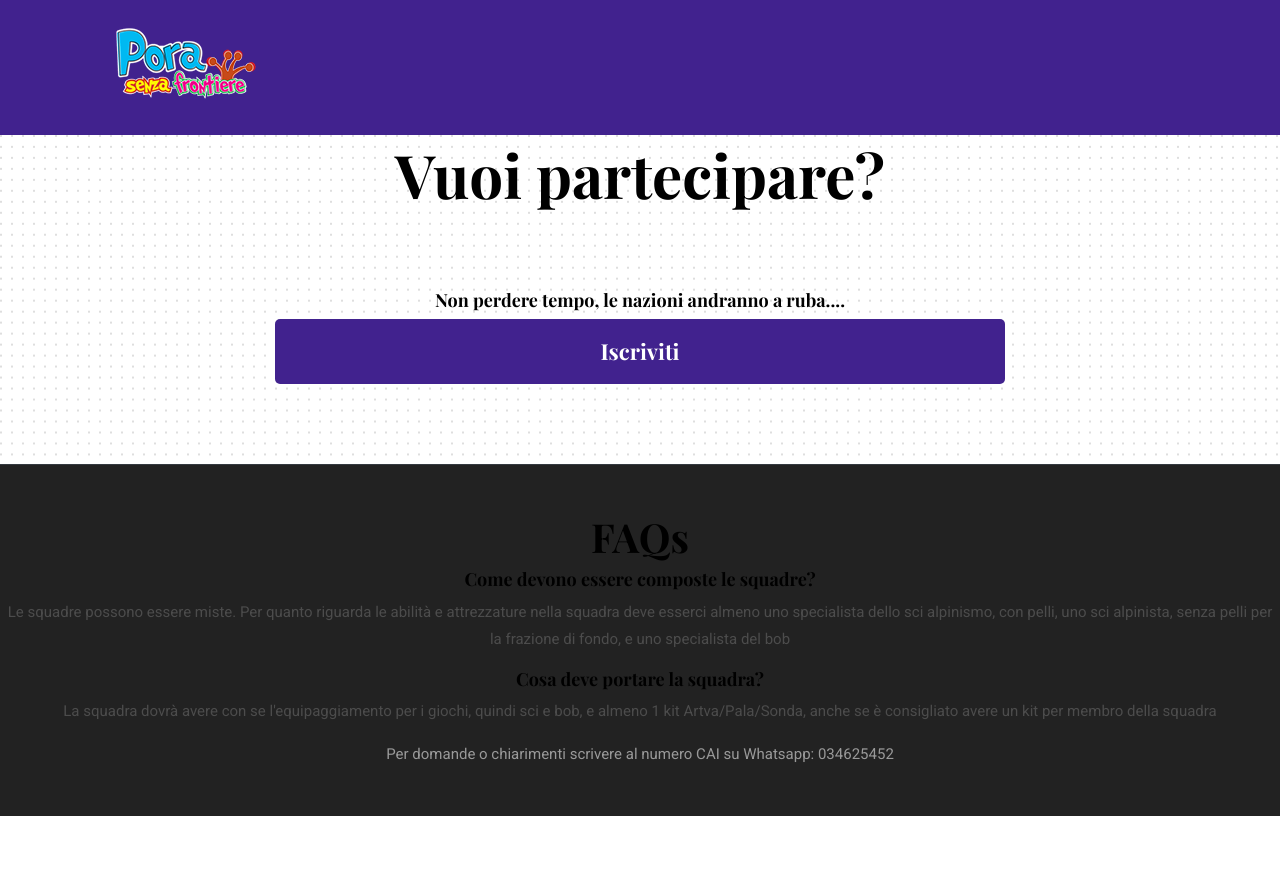
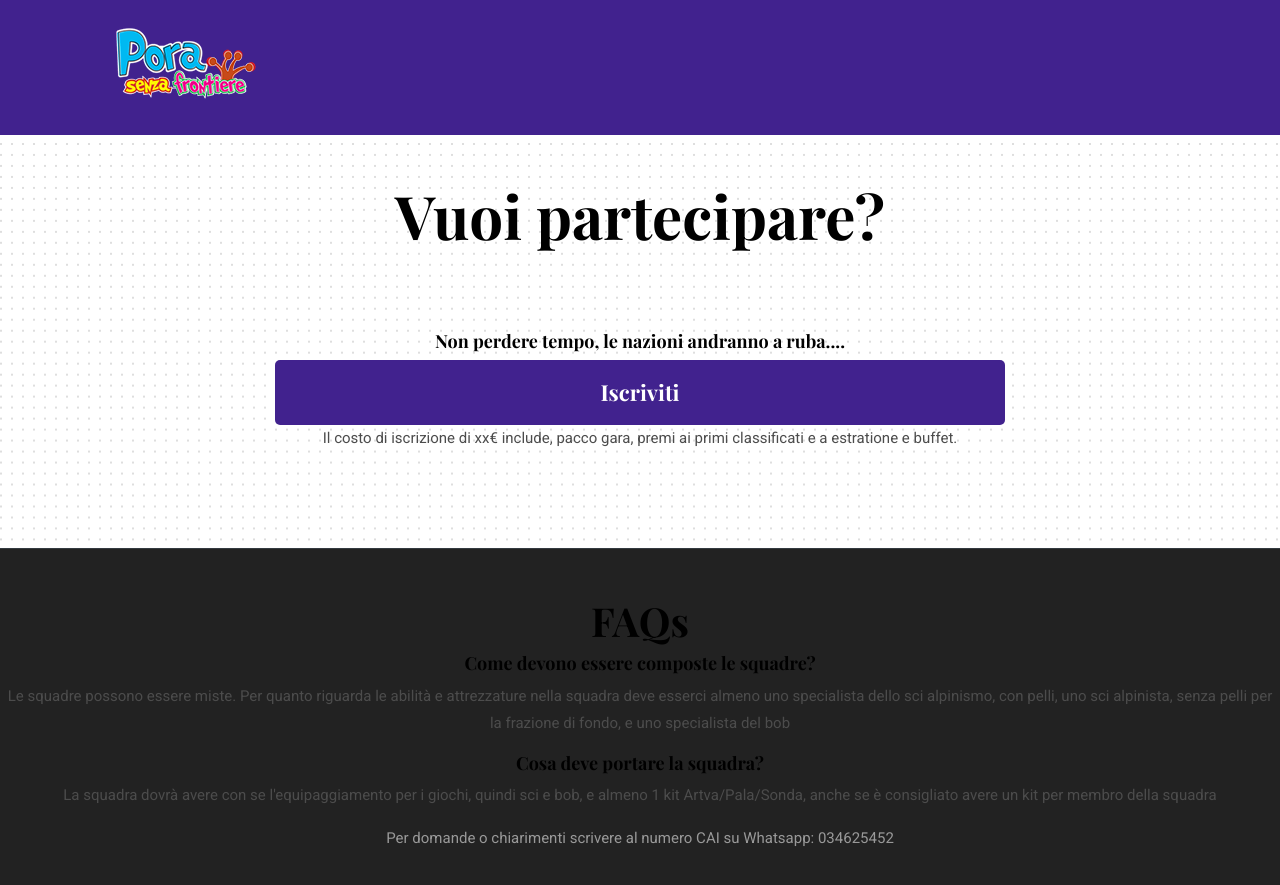
Before and after one commit to porasenzafrontiere/porasenzafrontiere.github.io, a Jekyll site: the page built from index.html, in a window 1280 px wide and 900 px high, scrolled down 3746 px. Shown: the top 885 px of the window. Built offline with Jekyll 4.4.1, drawn with Linux system fonts in a browser that asks for light colours; before the commit the page ends 4562 px from its top, so only the background shows below that.

Commit message:
link to module

```diff
--- a/_includes/contact-section.html
+++ b/_includes/contact-section.html
@@ -7,7 +7,8 @@
       </div>
       <div class="col-lg-8 mx-auto text-center">
         <h5>Non perdere tempo, le nazioni andranno a ruba.... </h5>
-        <a href="linkgoogleform"><button class="btn btn-primary w-100">Iscriviti</button></a>
+        <a href="https://docs.google.com/forms/d/e/1FAIpQLSdmgBDI_eDbs9jQlRwtx5uQE65APkPxQNzp98Yi8VDnagSjGA/viewform?usp=sf_link"><button class="btn btn-primary w-100">Iscriviti</button></a>
+        <p>Il costo di iscrizione di xx€ include, pacco gara, premi ai primi classificati e a estratione e buffet.
       </div>
     </div>
   </div>
```
Also changed, not shown: _data/settings.yml (+4 -28 lines), assets/images/clients-logo/logo_mlengraving.png (added), assets/images/clients-logo/ortovoxlogo.png (added), 2 other files.
